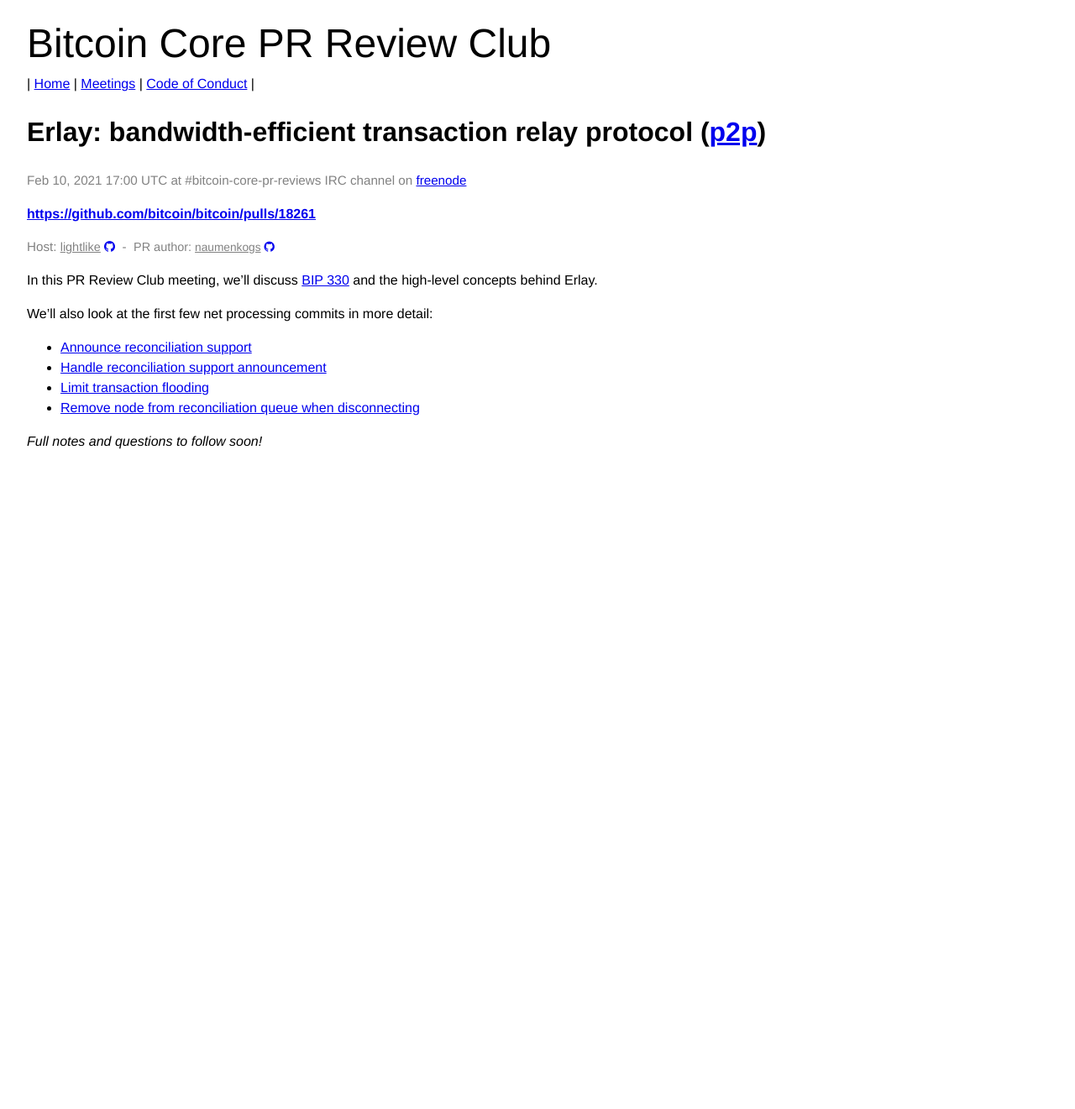
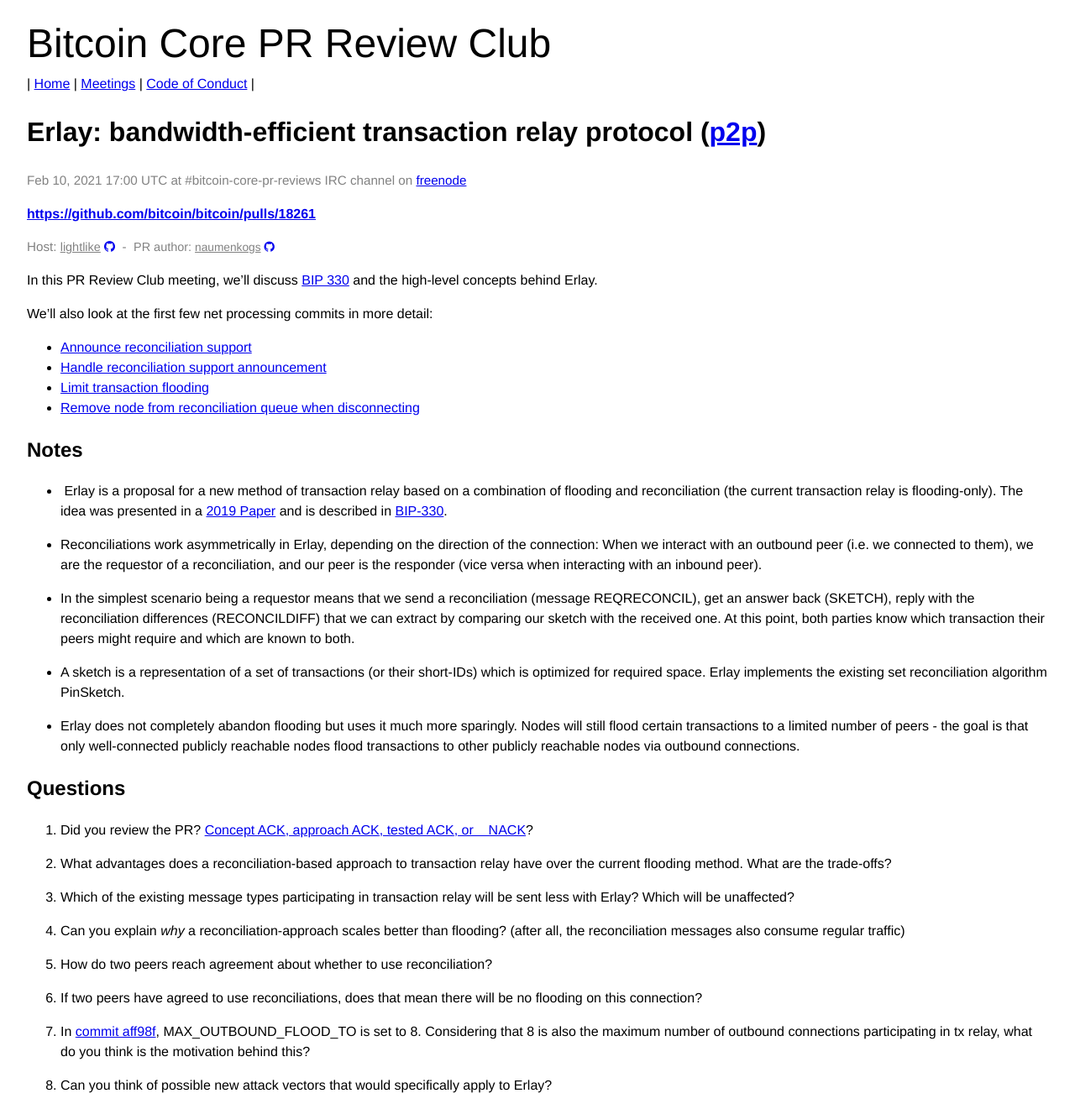
Before and after one commit to bitcoin-core-review-club/website, a Jekyll site: the page built from _posts/2021-02-10-#18261.md, in a window 1280 px wide. Shown: the whole page at 84% size. Built offline with Jekyll 4.4.1, drawn with Linux system fonts in a browser that asks for light colours; before the commit the page ends 900 px from its top, so only the background shows below that.

Commit message:
Notes for n18261

```diff
--- a/_posts/2021-02-10-#18261.md
+++ b/_posts/2021-02-10-#18261.md
@@ -11,7 +11,7 @@
 ---
 
 In this PR Review Club meeting, we'll discuss [BIP
-330](https://github.com/bitcoin/bips/blob/master/bip-0330.mediawiki) and the
+330](https://github.com/naumenkogs/bips/blob/bip_0330_updates/bip-0330.mediawiki) and the
 high-level concepts behind Erlay.
 
 We'll also look at the first few net processing commits in more detail:
@@ -21,14 +21,54 @@
 - [Limit transaction flooding](https://github.com/bitcoin-core-review-club/bitcoin/commit/aff98fcc1e83615b9bdff4a240898d15231d5f94)
 - [Remove node from reconciliation queue when disconnecting](https://github.com/bitcoin-core-review-club/bitcoin/commit/f24c51e452ef3f7562e44422abd7b3162b0b13c8)
 
-_Full notes and questions to follow soon!_
+## Notes
+-  Erlay is a proposal for a new method of transaction relay based on a combination
+of flooding and reconciliation (the current transaction relay is flooding-only).
+The idea was presented in a [2019 Paper](https://arxiv.org/abs/1905.10518) and
+is described in [BIP-330](https://github.com/naumenkogs/bips/blob/bip_0330_updates/bip-0330.mediawiki).
 
-<!-- TODO: Before meeting, add notes and questions
-## Notes
+- Reconciliations work asymmetrically in Erlay, depending on the direction of
+the connection: When we interact with an outbound peer (i.e. we connected to them),
+we are the requestor of a reconciliation, and our peer is the responder
+(vice versa when interacting with an inbound peer).
+
+- In the simplest scenario being a requestor means that we send a reconciliation
+(message REQRECONCIL), get an answer back (SKETCH), reply with the reconciliation
+differences (RECONCILDIFF) that we can extract by comparing our sketch with the received one.
+At this point, both parties know which transaction their peers might require and which are known to both.
+
+- A sketch is a representation of a set of transactions (or their short-IDs) which
+is optimized for required space. Erlay implements the existing set reconciliation
+algorithm PinSketch.
+
+- Erlay does not completely abandon flooding but uses it much more sparingly.
+Nodes will still flood certain transactions to a limited number of peers - the
+goal is that only well-connected publicly reachable nodes flood transactions to
+other publicly reachable nodes via outbound connections.
 
 ## Questions
--->
 
+1. Did you review the PR? [Concept ACK, approach ACK, tested ACK, or
+   NACK](https://github.com/bitcoin/bitcoin/blob/master/CONTRIBUTING.md#peer-review)?
+
+2. What advantages does a reconciliation-based approach to transaction relay have
+over the current flooding method. What are the trade-offs?
+
+3. Which of the existing message types participating in transaction relay will be
+sent less with Erlay? Which will be unaffected?
+
+4. Can you explain _why_ a reconciliation-approach scales better than flooding? (after all, the reconciliation messages also consume regular traffic)
+
+5. How do two peers reach agreement about whether to use reconciliation?
+
+6. If two peers have agreed to use reconciliations, does that mean there will be no flooding on this connection?
+
+7. In [commit aff98f](https://github.com/bitcoin/bitcoin/pull/18261/commits/aff98fcc1e83615b9bdff4a240898d15231d5f94),
+MAX_OUTBOUND_FLOOD_TO is set to 8. Considering that 8 is also the maximum number
+of outbound connections participating in tx relay, what do you think is the
+motivation behind this?
+
+8. Can you think of possible new attack vectors that would specifically apply to Erlay?
 
 <!-- TODO: After meeting, uncomment and add meeting log between the irc tags
 ## Meeting Log
```
